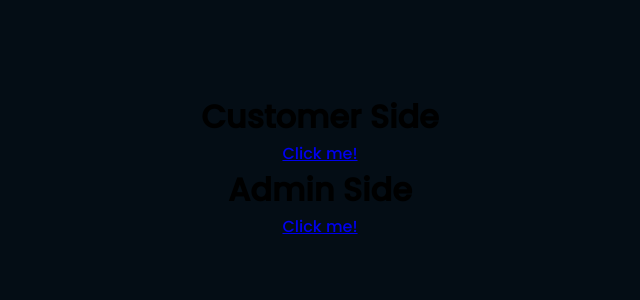
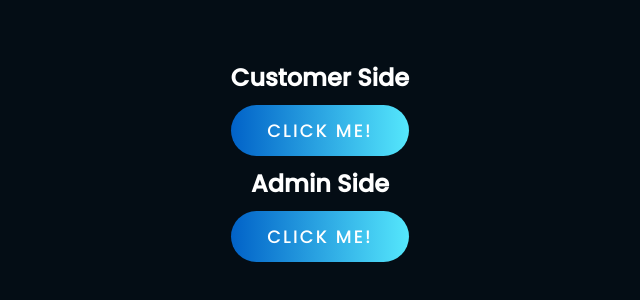
Before and after one commit to ircamitoc/System-Link, a plain HTML site: page index.html in a window 1280 px wide. Shown: the part 234-534 px from the top of the page, without its empty margins (320-960 px from the left). Drawn offline with Linux system fonts and the light colour scheme.

Commit message:
Updated both files

```diff
--- a/index.html
+++ b/index.html
@@ -8,9 +8,9 @@
     <title>System Link</title>
 </head>
 <body>
-    <h1>Customer Side</h1>
+    <h2>Customer Side</h2>
     <a href="https://binyang.online/">Click me!</a>
-    <h1>Admin Side</h1>
+    <h2>Admin Side</h2>
     <a href="https://binyang.online/admin/login">Click me!</a>
 </body>
 </html>
--- a/style.css
+++ b/style.css
@@ -14,3 +14,21 @@ body{
     flex-direction: column;
     background: #040d15;
 }
+
+h2{
+    color: white;
+}
+
+a{
+    position: relative;
+    display: inline-block;
+    padding: 12px 36px;
+    margin: 10px 0;
+    color: white;
+    text-decoration: none;
+    text-transform: uppercase;
+    font-size: 18px;
+    letter-spacing: 2px;
+    border-radius: 40px;
+    background: linear-gradient(90deg,#0162c8,#55e7fc)
+}
```
